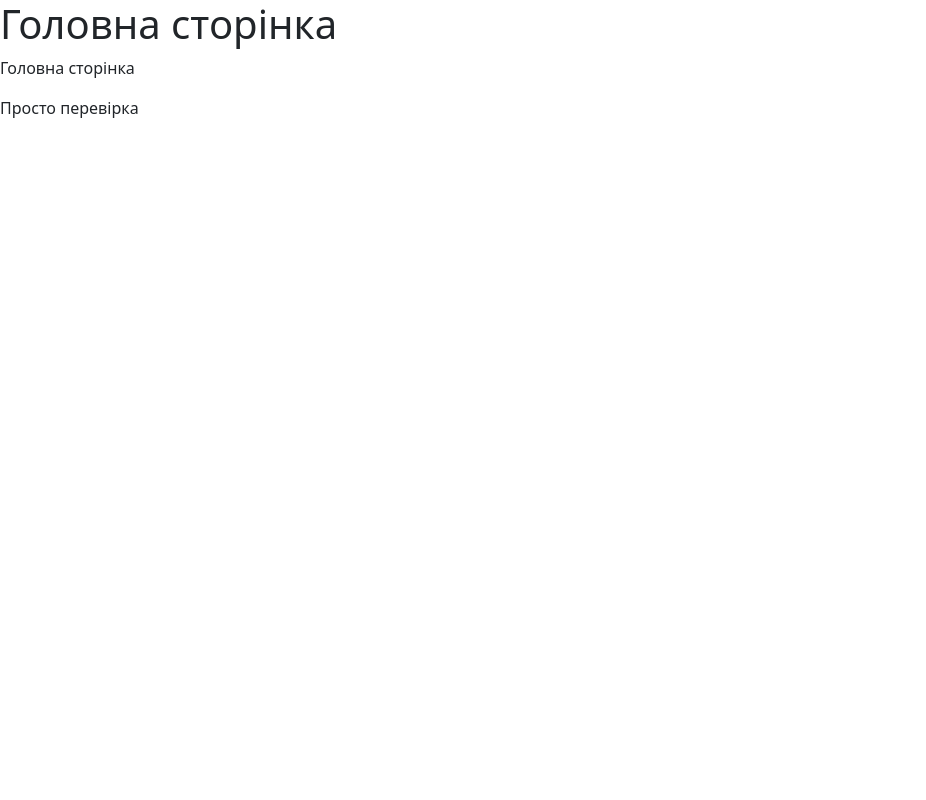
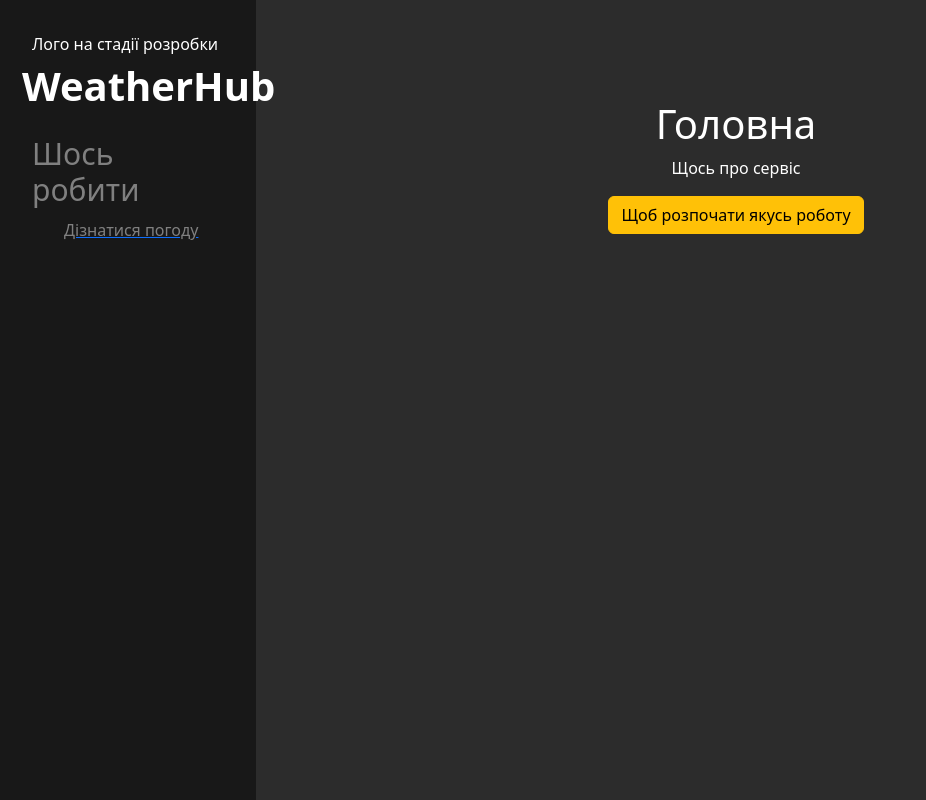
Before and after one commit to Vak-Oleksii/get_weather, a Django app: page / in a window 1280 px wide. Shown: the whole page, without its empty margins (0-926 px from the left). Run offline with Django 5.2, Linux system fonts and the light colour scheme.

Commit message:
CSS update

```diff
--- a/main/static/main/css/main.css
+++ b/main/static/main/css/main.css
@@ -0,0 +1,48 @@
+body {
+    background: #2c2c2c;
+}
+
+aside {
+    float: left;
+    background: #181818;
+    width: 20%;
+    padding: 2.5%;
+    height: 100vh;
+    color: #fff;
+    border-rigth: 5px solid #4d4d4d;
+}
+
+aside .logo {
+    font-size: 40px;
+    margin-left: 10px;
+    font-weight: bold;
+    position: relative;
+    left: -20px;
+}
+
+aside h3 {
+    font-size: 30px;
+    margin-top: 20px;
+    color: grey;
+}
+
+aside ul {list-style: none}
+aside ul li {
+    color: grey;
+    display: block;
+    margin-top: 10px;
+    transition: transform .6s ease;
+}
+
+aside ul li:hover, aside ul a:hover {
+    color: #eb5959;
+    text-decoration: none;
+    transform: scale(1.05);
+}
+main .features {
+    float: left;
+    color: #fff;
+    margin-top: 100px;
+    text-align: center;
+    width: 75%;
+}
--- a/main/templates/main/index.html
+++ b/main/templates/main/index.html
@@ -5,7 +5,11 @@
 {% endblock %}
 
 {% block content %}
-    <h1>{{ title }}</h1>
-    <p>Головна сторінка</p>
-    {% include 'main/test.html'%}
+    <div class="features">
+        <h1>Головна</h1>
+        <p>Щось про сервіс</p>
+        <button class="btn btn-warning">Щоб розпочати якусь роботу</button>
+    </div>
+
+
 {% endblock %}
--- a/main/templates/main/layout.html
+++ b/main/templates/main/layout.html
@@ -11,8 +11,19 @@
     <link rel="stylesheet" href="{% static 'main/css/main.css' %}">
 </head>
 <body>
-    {% block content %}
+    <aside>
+        <span>Лого на стадії розробки</span>
+        <span class="logo">WeatherHub</span>
+        <h3>Шось робити</h3>
+        <ul>
+            <a href=""><li>Дізнатися погоду</li></a>
+        </ul>
+    </aside>
+    <main>
+        {% block content %}
 
-    {% endblock %}
+        {% endblock %}
+    </main>
+
 </body>
 </html>
```
